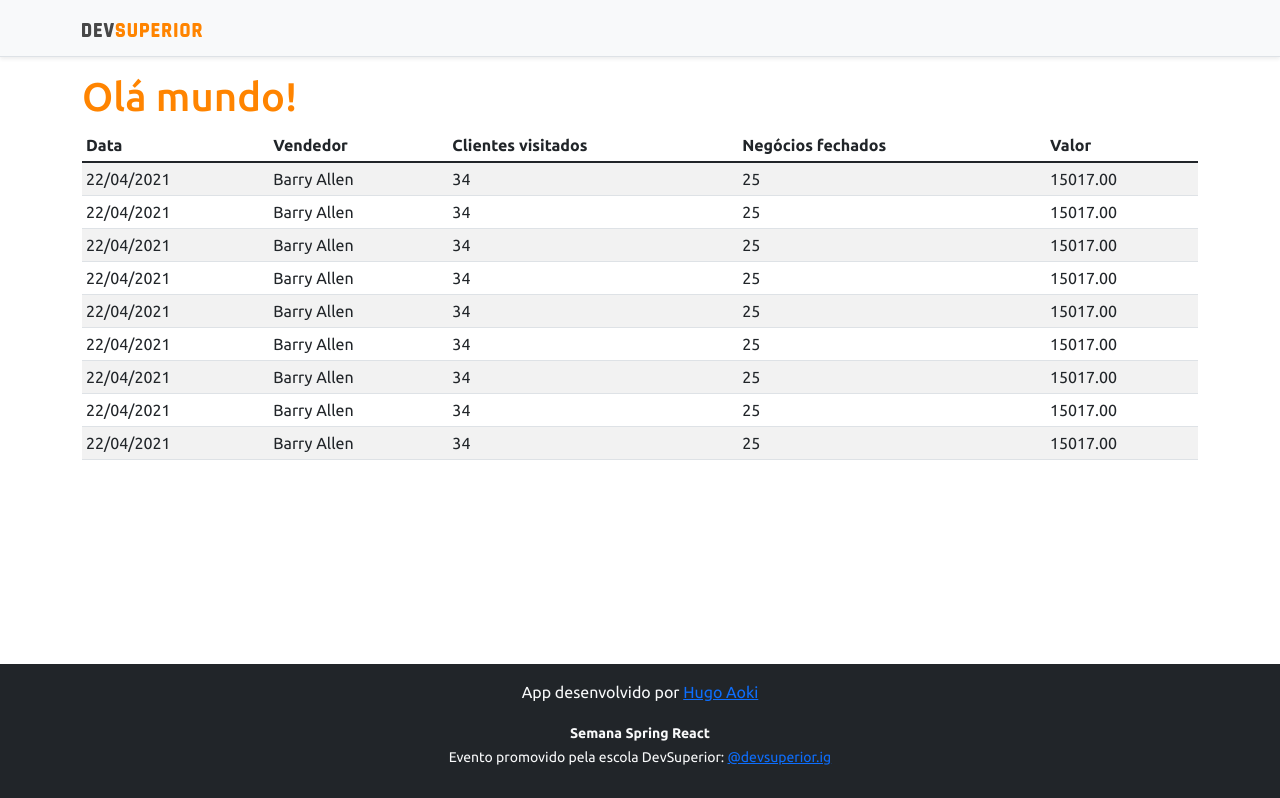
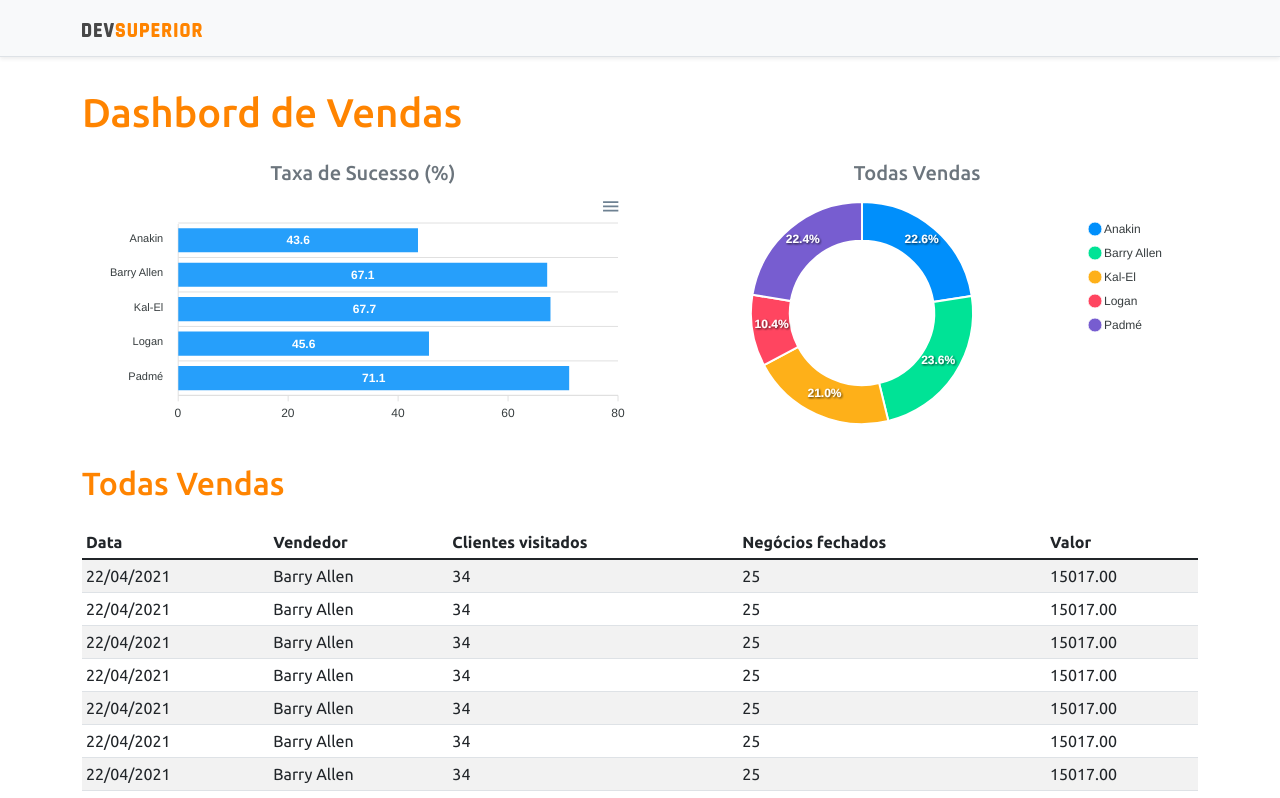
Before and after one commit to Hgbiexdt/Projeto_sds3, a React (Create React App) app in the folder frontend/: page / in a window 1280 px wide. Shown: the top 798 px of the page. Built offline with nearby package versions, Linux system fonts and the light colour scheme.

Commit message:
Static charts

```diff
--- a/frontend/package.json
+++ b/frontend/package.json
@@ -11,8 +11,10 @@
     "@types/node": "^12.0.0",
     "@types/react": "^17.0.0",
     "@types/react-dom": "^17.0.0",
+    "apexcharts": "^3.28.1",
     "bootstrap": "^5.1.1",
     "react": "^17.0.2",
+    "react-apexcharts": "^1.3.9",
     "react-dom": "^17.0.2",
     "react-scripts": "4.0.3",
     "typescript": "^4.1.2",
--- a/frontend/src/App.tsx
+++ b/frontend/src/App.tsx
@@ -1,13 +1,30 @@
 import NavBar from "componentes/NavBar";
 import Footer from "Footer";
 import DataTable from "DataTable";
+import BarChart from "BarChart";
+import DonutChart from "DonutChart";
 
 function App() {
   return (
     <>
       <NavBar />
       <div className="container">
-        <h1 className="text-primary">Olá mundo!</h1>
+        <h1 className="text-primary py-3">Dashbord de Vendas</h1>
+
+        <div className="row px-3">
+          <div className="col-sm-6">
+            <h5 className="text-center text-secondary">Taxa de Sucesso (%)</h5>
+            <BarChart />
+          </div>
+          <div className="col-sm-6">
+            <h5 className="text-center text-secondary">Todas Vendas</h5>
+            <DonutChart />
+          </div>
+        </div>
+
+        <div className="py-3">
+          <h2 className="text-primary">Todas Vendas</h2>
+        </div>
 
         <DataTable />
       </div>
--- /dev/null
+++ b/frontend/src/BarChart/index.tsx
@@ -0,0 +1,34 @@
+import Chart from 'react-apexcharts';
+
+const BarChart = () => {
+
+    const options = {
+        plotOptions: {
+            bar: {
+                horizontal: true,
+            }
+        },
+    };
+
+    const mockData = {
+        labels: {
+            categories: ['Anakin', 'Barry Allen', 'Kal-El', 'Logan', 'Padmé']
+        },
+        series: [
+            {
+                name: "% Sucesso",
+                data: [43.6, 67.1, 67.7, 45.6, 71.1]
+            }
+        ]
+    };
+    return (
+        <Chart
+            options={{ ...options, xaxis: mockData.labels}}
+            series={mockData.series}
+            type="bar"
+            height="240"
+                />
+    );
+}
+
+export default BarChart;
--- /dev/null
+++ b/frontend/src/DonutChart/index.tsx
@@ -0,0 +1,26 @@
+import Chart from 'react-apexcharts';
+
+const DonutChart = () => {
+
+    const mockData = {
+        series: [477138, 499928, 444867, 220426, 473088],
+        labels: ['Anakin', 'Barry Allen', 'Kal-El', 'Logan', 'Padmé']
+    }
+
+    const options = {
+        legend: {
+            show: true
+        }
+    }
+
+    return (
+        <Chart
+            options={{ ...options, labels: mockData.labels }}
+            series={mockData.series}
+            type="donut"
+            height="240"
+        />
+    );
+}
+
+export default DonutChart;
```
Also changed, not shown: 1 other file (tests, documents, lock files or other folders).
